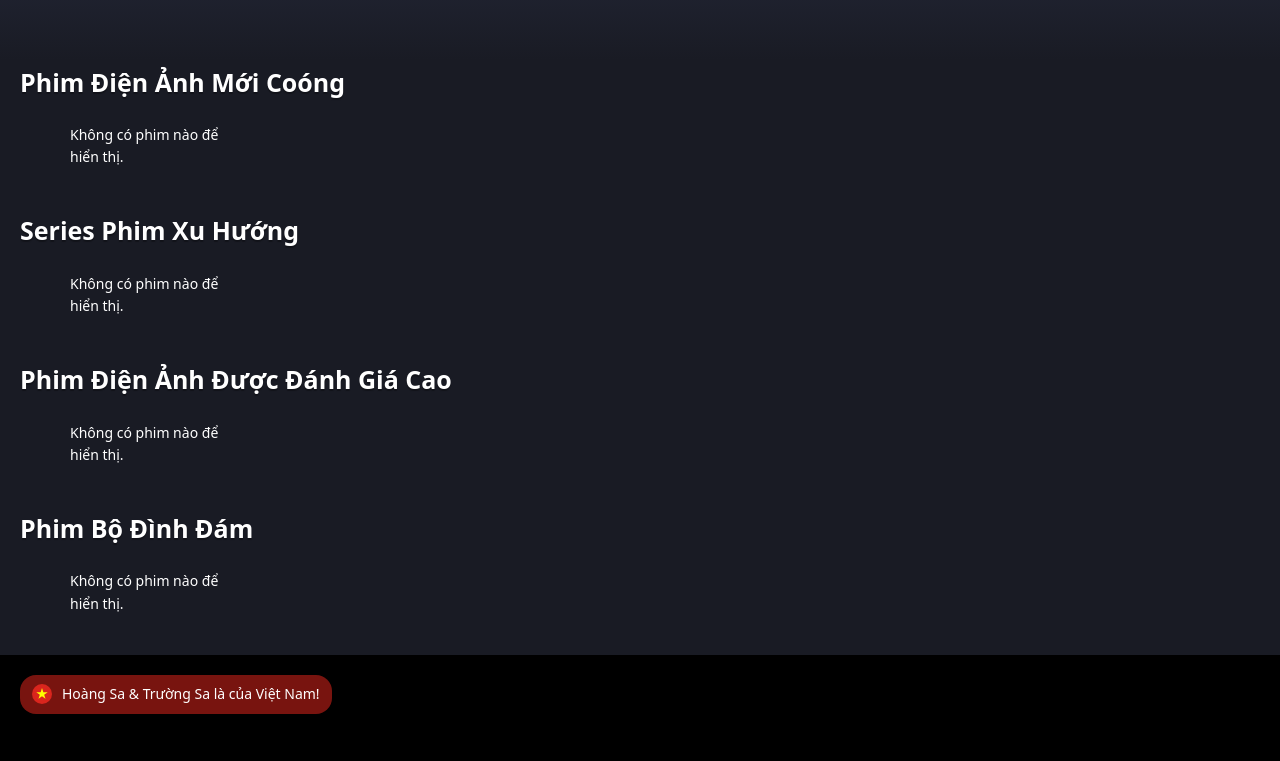
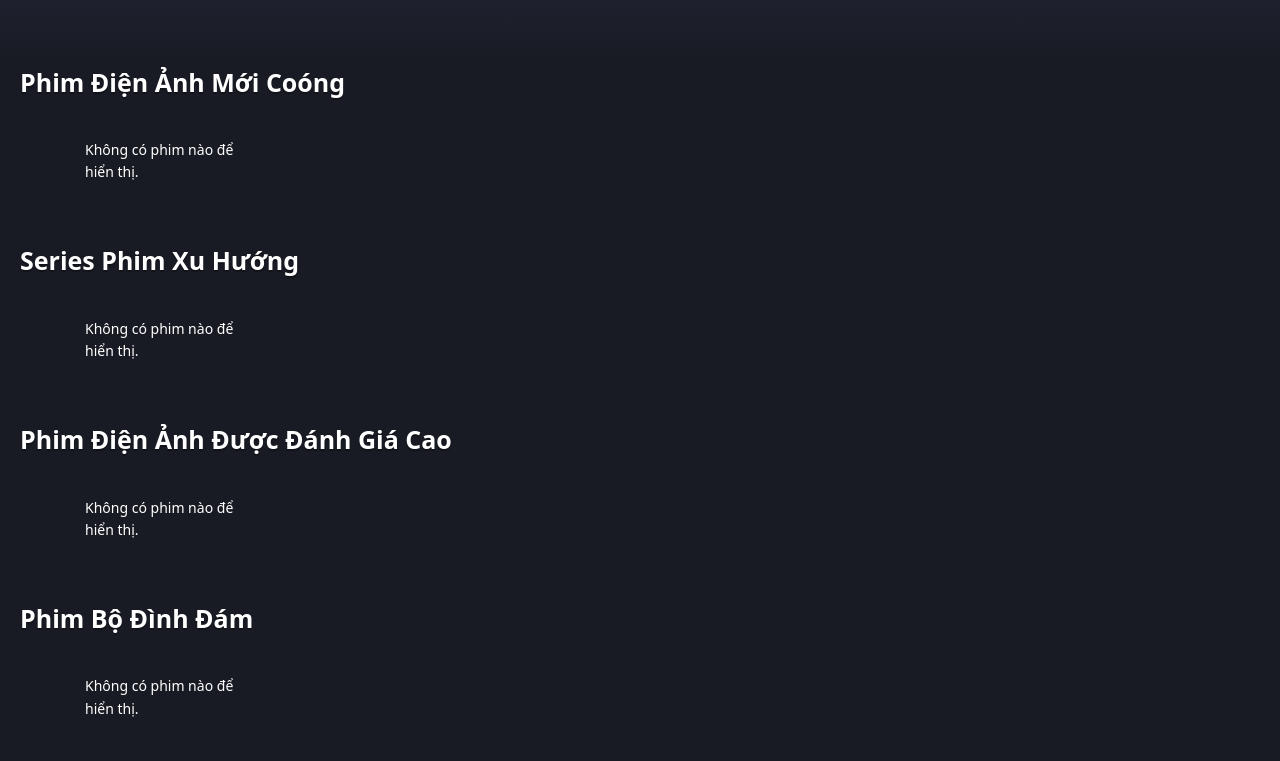
Before and after one commit to dtam2812/IE104---Movie-Database-and-Updates-Website, a plain HTML site: page view/pages/HomePage.html in a window 1280 px wide. Shown: the part 910-1671 px from the top of the page. Drawn offline with nearby package versions, Linux system fonts and the light colour scheme; no server answers.

Commit message:
sửa lại card homepage

```diff
--- a/Style/MovieGrid.css
+++ b/Style/MovieGrid.css
@@ -61,7 +61,7 @@ body {
   justify-content: center;
   align-items: start;
   transition: max-height 0.3s ease;
-  padding: 15 px 15px;
+  padding: 15px 15px;
 }
 
 /* Chỉ hiển thị tối đa 2 hàng (ẩn phần dư nếu có) */
```
